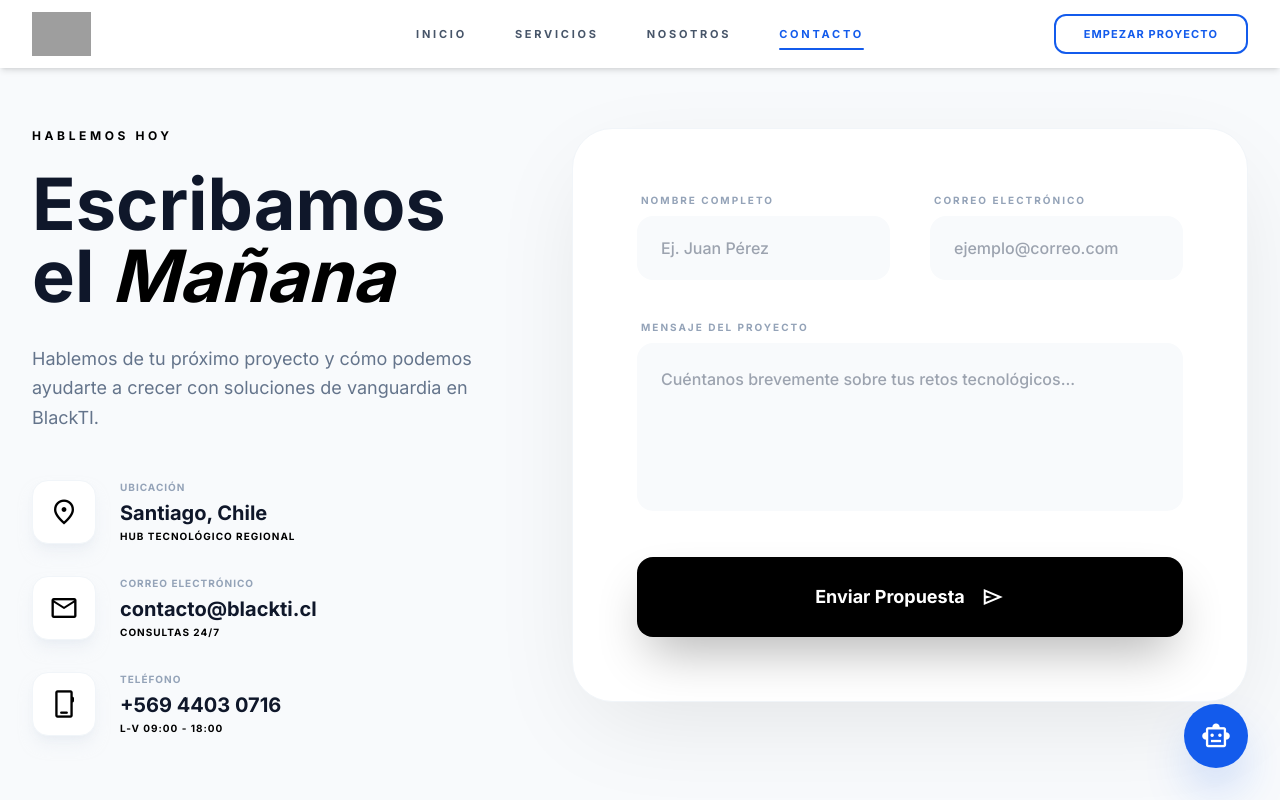
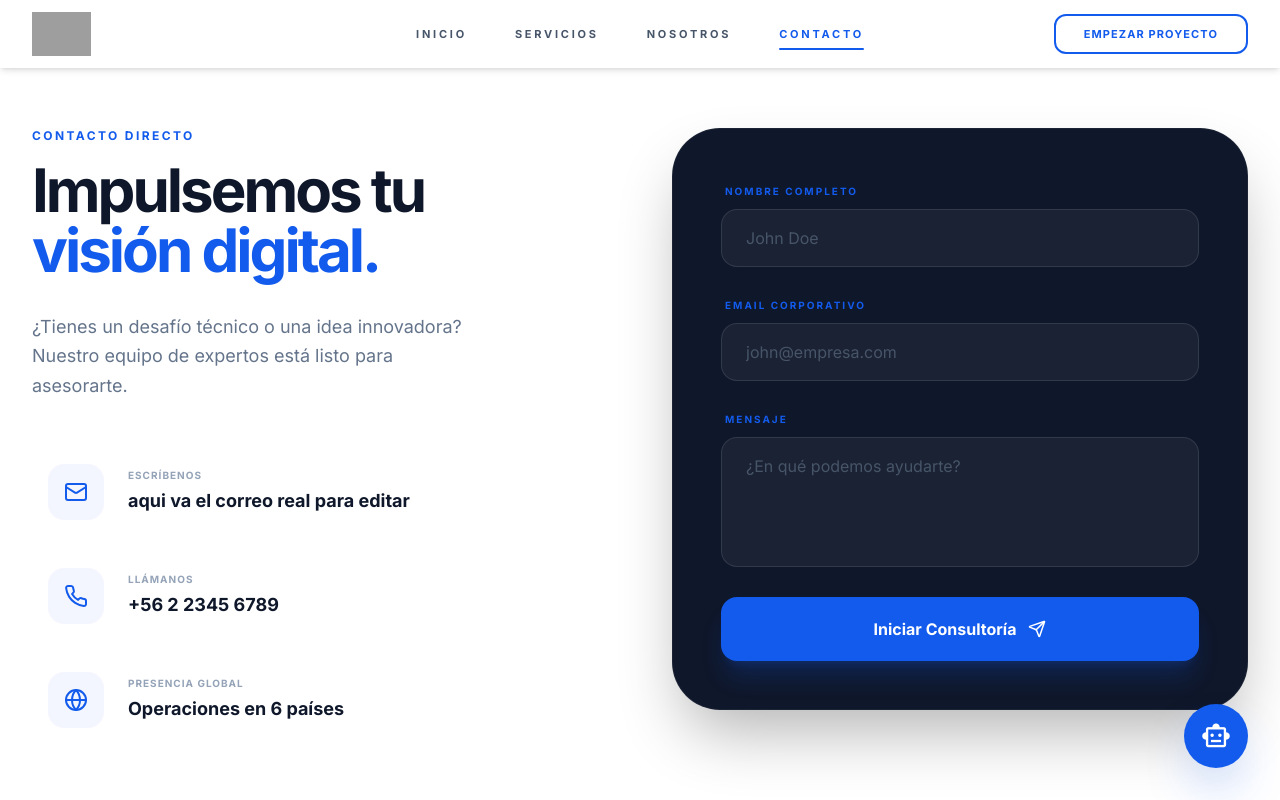
Before and after one commit to asinomas/paginaultima, a React (Vite) app in the folder Pagina_ultima/: page / in a window 1280 px wide. Both pictures are taken after a click on the button "CONTACTO". Shown: the top 800 px of the page. Built offline with nearby package versions, Linux system fonts and the light colour scheme; grey boxes are pictures that could not be loaded.

Commit message:
Update ContactDetail.tsx

```diff
--- a/Pagina_ultima/src/components/ContactDetail.tsx
+++ b/Pagina_ultima/src/components/ContactDetail.tsx
@@ -1,77 +1,165 @@
-import React from 'react';
+import React, { useState } from 'react';
+import { Mail, Phone, Send, CheckCircle2, Globe } from 'lucide-react';
 
 const ContactDetail: React.FC = () => {
-  const contactInfo = [
-    { icon: 'location_on', label: 'Ubicación', value: 'Santiago, Chile', sub: 'Hub Tecnológico Regional' },
-    { icon: 'mail', label: 'Correo Electrónico', value: 'contacto@blackti.cl', sub: 'Consultas 24/7' },
-    { icon: 'phone_iphone', label: 'Teléfono', value: '+569 4403 0716', sub: 'L-V 09:00 - 18:00' }
-  ];
+  const [isSubmitting, setIsSubmitting] = useState(false);
+  const [isSent, setIsSent] = useState(false);
 
-  const handleSubmit = (e: React.FormEvent) => {
-    e.preventDefault();
-    alert('Mensaje enviado. Un consultor ejecutivo de BlackTI se pondrá en contacto pronto.');
+  // ========================================================
+  // EDITAR AQUÍ EL CORREO ELECTRÓNICO
+  // ========================================================
+  const EMAIL_DE_RECEPCION = "aqui va el correo real para editar";
+  // ========================================================
+
+  const handleSubmit = async (e: React.FormEvent<HTMLFormElement>) => {
+    e.preventDefault(); // Evita que la página se recargue
+    setIsSubmitting(true);
+
+    // Simulación de envío
+    setTimeout(() => {
+      setIsSubmitting(false);
+      setIsSent(true);
+      (e.target as HTMLFormElement).reset();
+    }, 1500);
   };
 
   return (
-    <div className="bg-slate-50 min-h-screen pt-32 pb-40">
+    <div className="bg-white min-h-screen pt-32 pb-24 antialiased">
       <div className="container mx-auto max-w-7xl px-6 lg:px-8">
-        <div className="grid grid-cols-1 lg:grid-cols-12 gap-20">
+        <div className="grid grid-cols-1 lg:grid-cols-2 gap-16 items-start">
 
-          <div className="lg:col-span-5 space-y-12">
-            <div>
-              <h4 className="text-xs font-bold uppercase tracking-[0.3em] text-primary mb-6">Hablemos hoy</h4>
-              <h1 className="text-5xl lg:text-7xl font-black text-slate-900 leading-[1.1] mb-8">Escribamos el <span className="text-primary italic">Mañana</span></h1>
-              <p className="text-lg text-slate-500 leading-relaxed mb-12 max-w-md">
-                Hablemos de tu próximo proyecto y cómo podemos ayudarte a crecer con soluciones de vanguardia en BlackTI.
-              </p>
-            </div>
+          {/* Columna Izquierda: Información de contacto */}
+          <div className="lg:sticky lg:top-32">
+            <h4 className="text-[#135bec] font-bold uppercase tracking-[0.2em] text-xs mb-4">Contacto Directo</h4>
+            <h2 className="text-5xl lg:text-6xl font-black text-slate-900 mb-8 tracking-tighter leading-none">
+              Impulsemos tu <br />
+              <span className="text-[#135bec]">visión digital.</span>
+            </h2>
+            <p className="text-slate-500 text-lg mb-12 max-w-md leading-relaxed">
+              ¿Tienes un desafío técnico o una idea innovadora? Nuestro equipo de expertos está listo para asesorarte.
+            </p>
 
-            <div className="space-y-8">
-              {contactInfo.map((info, idx) => (
-                <div key={idx} className="flex items-center gap-6 group">
-                  <div className="flex h-16 w-16 shrink-0 items-center justify-center rounded-2xl bg-white border border-slate-100 text-primary transition-all duration-300 group-hover:bg-primary group-hover:text-white shadow-lg shadow-slate-200/50">
-                    <span className="material-symbols-outlined !text-3xl">{info.icon}</span>
-                  </div>
-                  <div>
-                    <h3 className="text-[10px] font-bold text-slate-400 uppercase tracking-widest mb-1">{info.label}</h3>
-                    <p className="text-xl font-bold text-slate-900 mb-0.5">{info.value}</p>
-                    <p className="text-[10px] font-bold text-primary uppercase tracking-widest">{info.sub}</p>
-                  </div>
+            <div className="space-y-4">
+              <div className="flex items-center gap-6 p-4 rounded-3xl hover:bg-slate-50 transition-colors group">
+                <div className="size-14 rounded-2xl bg-[#135bec]/5 flex items-center justify-center text-[#135bec] group-hover:bg-[#135bec] group-hover:text-white transition-all">
+                  <Mail size={24} />
                 </div>
-              ))}
+                <div>
+                  <p className="text-[10px] font-black text-slate-400 uppercase tracking-widest mb-1">Escríbenos</p>
+                  <p className="text-slate-900 font-bold text-lg">{EMAIL_DE_RECEPCION}</p>
+                </div>
+              </div>
+
+              <div className="flex items-center gap-6 p-4 rounded-3xl hover:bg-slate-50 transition-colors group">
+                <div className="size-14 rounded-2xl bg-[#135bec]/5 flex items-center justify-center text-[#135bec] group-hover:bg-[#135bec] group-hover:text-white transition-all">
+                  <Phone size={24} />
+                </div>
+                <div>
+                  <p className="text-[10px] font-black text-slate-400 uppercase tracking-widest mb-1">Llámanos</p>
+                  <p className="text-slate-900 font-bold text-lg">+56 2 2345 6789</p>
+                </div>
+              </div>
+
+              <div className="flex items-center gap-6 p-4 rounded-3xl hover:bg-slate-50 transition-colors group">
+                <div className="size-14 rounded-2xl bg-[#135bec]/5 flex items-center justify-center text-[#135bec] group-hover:bg-[#135bec] group-hover:text-white transition-all">
+                  <Globe size={24} />
+                </div>
+                <div>
+                  <p className="text-[10px] font-black text-slate-400 uppercase tracking-widest mb-1">Presencia Global</p>
+                  <p className="text-slate-900 font-bold text-lg">Operaciones en 6 países</p>
+                </div>
+              </div>
             </div>
           </div>
 
-          <div className="lg:col-span-7">
-            <div className="bg-white rounded-[2.5rem] p-8 md:p-16 shadow-[0_30px_100px_-20px_rgba(0,0,0,0.1)] border border-slate-100">
-              <form onSubmit={handleSubmit} className="space-y-10">
-                <div className="grid grid-cols-1 md:grid-cols-2 gap-10">
-                  <div className="relative group">
-                    <label className="text-[10px] font-bold text-slate-400 uppercase tracking-[0.2em] ml-1 mb-2 block group-focus-within:text-primary transition-colors">Nombre Completo</label>
-                    <input required type="text" placeholder="Ej. Juan Pérez" className="w-full h-16 rounded-2xl border-slate-100 bg-slate-50 focus:ring-4 focus:ring-primary/10 focus:border-primary focus:bg-white transition-all px-6 text-base outline-none font-medium" />
+          {/* Columna Derecha: Formulario con pantalla de éxito */}
+          <div className="relative group">
+            <div className="bg-slate-900 p-8 lg:p-12 rounded-[3rem] shadow-[0_32px_64px_-12px_rgba(0,0,0,0.3)] relative overflow-hidden min-h-[550px] flex flex-col justify-center border border-white/5">
+
+              {/* PANTALLA DE ÉXITO (Solo se muestra cuando isSent es true) */}
+              {isSent && (
+                <div className="absolute inset-0 bg-slate-900 z-50 flex flex-col items-center justify-center text-center p-8 animate-[fadeIn_0.5s_ease-out]">
+                  <div className="size-24 bg-green-500/10 text-green-400 rounded-full flex items-center justify-center mb-8 border border-green-500/20 shadow-[0_0_40px_rgba(34,197,94,0.15)]">
+                    <CheckCircle2 size={52} strokeWidth={2.5} />
                   </div>
-                  <div className="relative group">
-                    <label className="text-[10px] font-bold text-slate-400 uppercase tracking-[0.2em] ml-1 mb-2 block group-focus-within:text-primary transition-colors">Correo Electrónico</label>
-                    <input required type="email" placeholder="ejemplo@correo.com" className="w-full h-16 rounded-2xl border-slate-100 bg-slate-50 focus:ring-4 focus:ring-primary/10 focus:border-primary focus:bg-white transition-all px-6 text-base outline-none font-medium" />
-                  </div>
+                  <h3 className="text-3xl font-black text-white mb-4 tracking-tight">¡Mensaje Enviado!</h3>
+                  <p className="text-slate-400 text-lg max-w-[280px] leading-relaxed mb-10">
+                    Gracias por confiar en nosotros. Te contactaremos en breve.
+                  </p>
+                  <button
+                    onClick={() => setIsSent(false)}
+                    className="px-8 py-3 rounded-xl border border-white/10 text-white/50 font-bold text-xs uppercase tracking-widest hover:bg-white/5 hover:text-white transition-all"
+                  >
+                    Enviar otro mensaje
+                  </button>
                 </div>
-                <div className="relative group">
-                  <label className="text-[10px] font-bold text-slate-400 uppercase tracking-[0.2em] ml-1 mb-2 block group-focus-within:text-primary transition-colors">Mensaje del Proyecto</label>
-                  <textarea required placeholder="Cuéntanos brevemente sobre tus retos tecnológicos..." rows={5} className="w-full rounded-2xl border-slate-100 bg-slate-50 focus:ring-4 focus:ring-primary/10 focus:border-primary focus:bg-white transition-all p-6 text-base resize-none outline-none font-medium"></textarea>
+              )}
+
+              {/* FORMULARIO */}
+              <form onSubmit={handleSubmit} className="space-y-6 relative z-10">
+                <div className="space-y-2">
+                  <label className="text-[10px] font-black text-[#135bec] uppercase tracking-[0.2em] ml-1">Nombre Completo</label>
+                  <input
+                    required
+                    type="text"
+                    placeholder="John Doe"
+                    className="w-full bg-white/5 border border-white/10 rounded-2xl px-6 py-4 text-white focus:ring-2 focus:ring-[#135bec] outline-none transition-all placeholder:text-slate-600 focus:bg-white/10"
+                  />
                 </div>
-                <button type="submit" className="group relative w-full overflow-hidden rounded-2xl bg-primary h-20 text-lg font-bold text-white shadow-2xl shadow-primary/30 transition-all hover:scale-[1.02] active:scale-95">
-                  <span className="relative z-10 flex items-center justify-center gap-4">
-                    Enviar Propuesta
-                    <span className="material-symbols-outlined !text-2xl transition-transform group-hover:translate-x-2">send</span>
-                  </span>
-                  <div className="absolute inset-0 bg-gradient-to-r from-blue-400 to-primary opacity-0 group-hover:opacity-100 transition-opacity"></div>
+
+                <div className="space-y-2">
+                  <label className="text-[10px] font-black text-[#135bec] uppercase tracking-[0.2em] ml-1">Email Corporativo</label>
+                  <input
+                    required
+                    type="email"
+                    placeholder="john@empresa.com"
+                    className="w-full bg-white/5 border border-white/10 rounded-2xl px-6 py-4 text-white focus:ring-2 focus:ring-[#135bec] outline-none transition-all placeholder:text-slate-600 focus:bg-white/10"
+                  />
+                </div>
+
+                <div className="space-y-2">
+                  <label className="text-[10px] font-black text-[#135bec] uppercase tracking-[0.2em] ml-1">Mensaje</label>
+                  <textarea
+                    required
+                    rows={4}
+                    placeholder="¿En qué podemos ayudarte?"
+                    className="w-full bg-white/5 border border-white/10 rounded-2xl px-6 py-4 text-white focus:ring-2 focus:ring-[#135bec] outline-none transition-all placeholder:text-slate-600 focus:bg-white/10 resize-none"
+                  ></textarea>
+                </div>
+
+                <button
+                  type="submit"
+                  disabled={isSubmitting}
+                  className="w-full bg-[#135bec] text-white font-bold py-5 rounded-2xl shadow-xl shadow-[#135bec]/20 hover:scale-[1.02] active:scale-95 transition-all flex items-center justify-center gap-3 disabled:opacity-50 mt-6 group/btn"
+                >
+                  {isSubmitting ? (
+                    <span className="flex items-center gap-2">
+                      <div className="size-4 border-2 border-white/30 border-t-white rounded-full animate-spin"></div>
+                      Procesando...
+                    </span>
+                  ) : (
+                    <>
+                      Iniciar Consultoría
+                      <Send size={18} className="group-hover/btn:translate-x-1 group-hover/btn:-translate-y-1 transition-transform" />
+                    </>
+                  )}
                 </button>
               </form>
             </div>
+
+            {/* Efecto de luz de fondo */}
+            <div className="absolute -inset-4 bg-[#135bec]/20 blur-[100px] -z-10 rounded-full opacity-50 group-hover:opacity-100 transition-opacity"></div>
           </div>
 
         </div>
       </div>
+
+      <style>{`
+        @keyframes fadeIn {
+          from { opacity: 0; transform: scale(0.95); }
+          to { opacity: 1; transform: scale(1); }
+        }
+      `}</style>
     </div>
   );
 };
```
